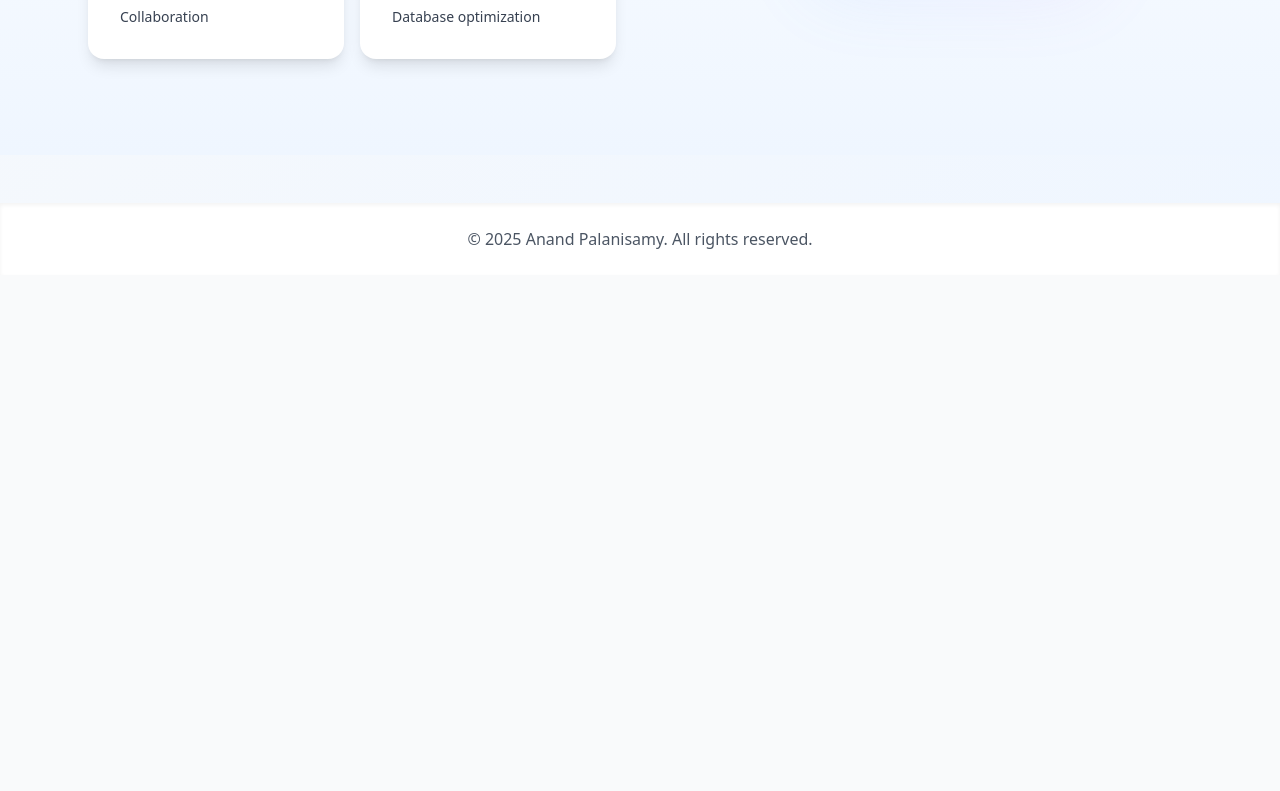
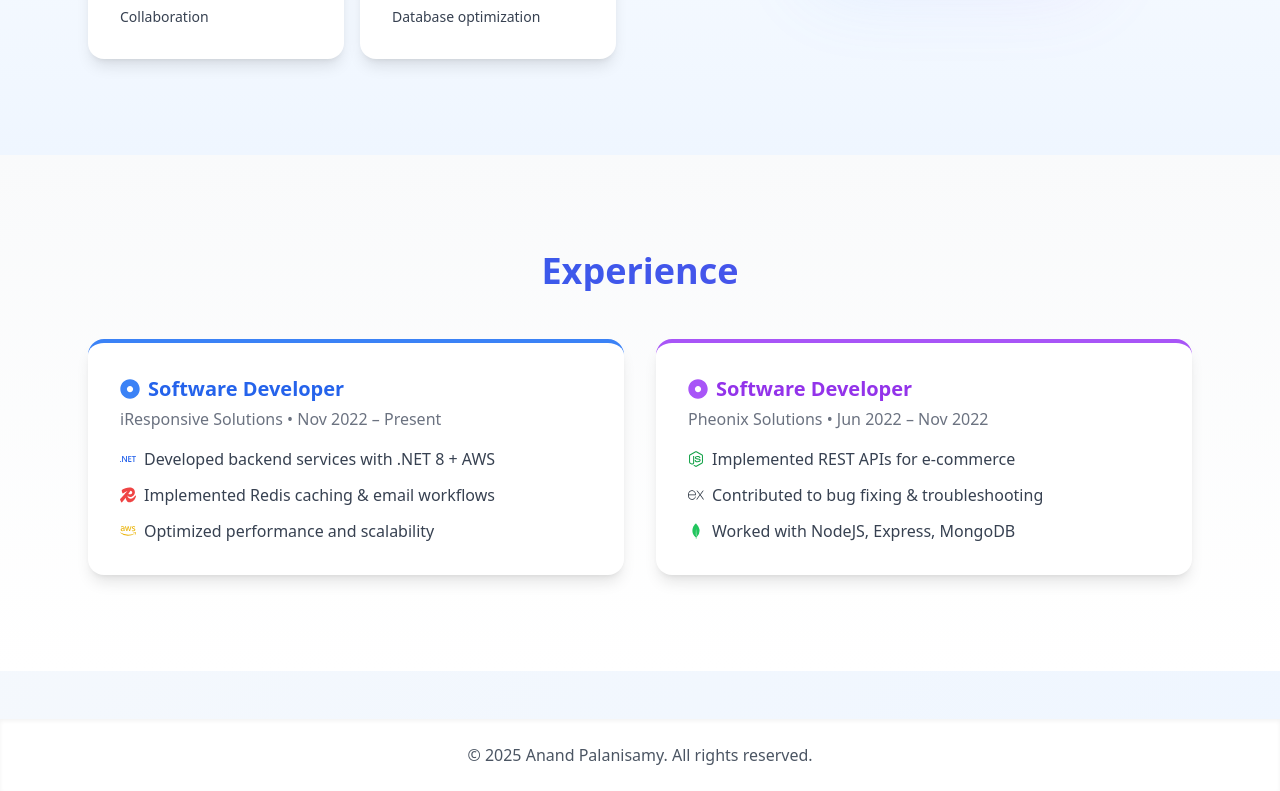
Before and after one commit to anandpalanisamyN/anand-palanisamy-portfolio, a React (Vite) app: page / in a window 1280 px wide. Shown: the part 977-1768 px from the top of the page. Before the commit the page ends 1252 px from the top, so only its background shows below. Built offline with nearby package versions, Linux system fonts and the light colour scheme.

Commit message:
feat(AP-07): Trigger Master

```diff
--- a/src/portfolio.jsx
+++ b/src/portfolio.jsx
@@ -1,5 +1,6 @@
 import { useState } from "react";
 import About from "./components/sections/About";
+import Experience from "./components/sections/Experience";
 import Hero from "./components/sections/Hero";
 
 export default function Portfolio() {
@@ -104,8 +105,8 @@ export default function Portfolio() {
       {/* Sections */}
       <Hero />
       <About />
-      {/* <Experience />
-      <Skills />
+      <Experience />
+      {/* <Skills />
       <Projects />
       <Contact /> */}
 
```
